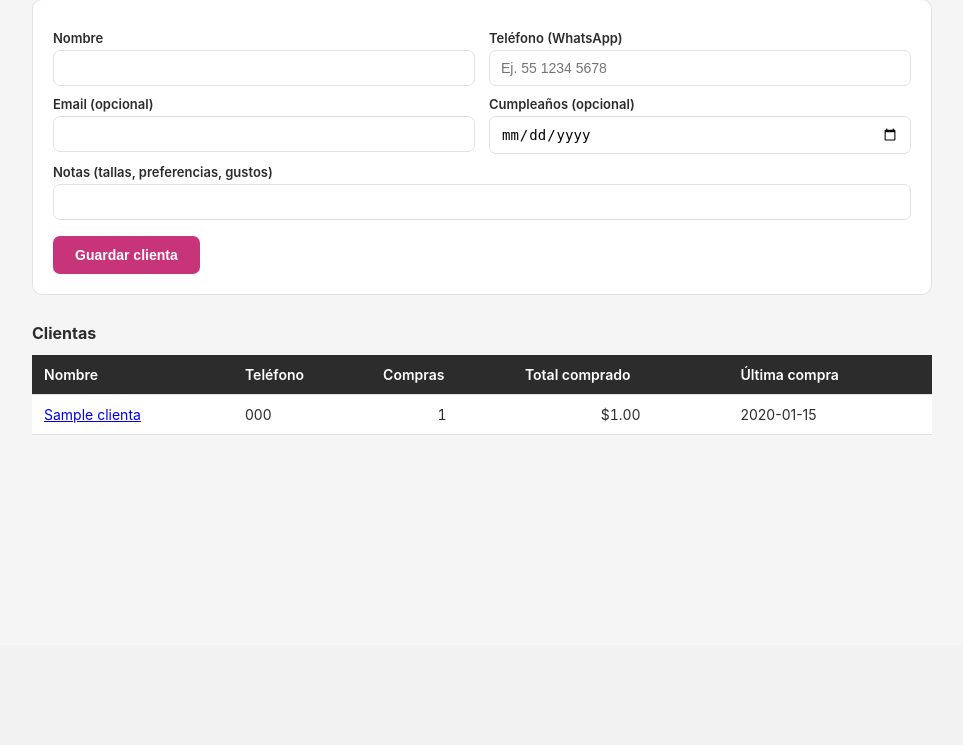
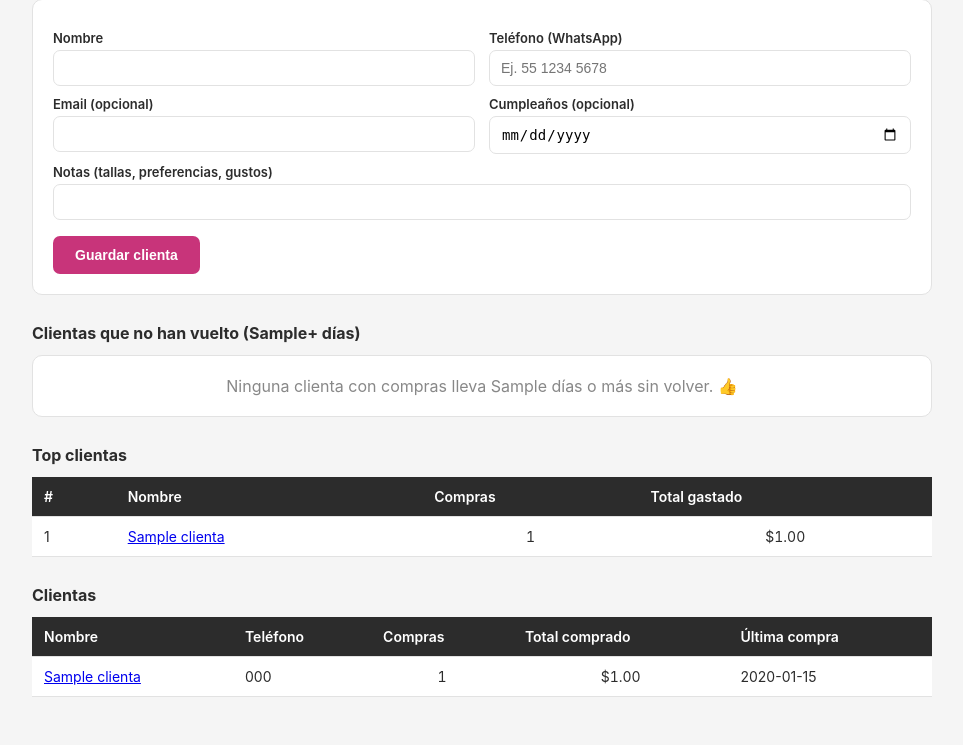
Before and after one commit to yuvalbaryosefp-alt/isha-wear-pos, a FastAPI app: template templates/clientas.html in a window 1280 px wide. Shown: the part 155-900 px from the top of the page, without its empty margins (158-1121 px from the left). Before the commit the page ends 590 px from the top, so only its background shows below. Run offline with FastAPI, Linux system fonts and the light colour scheme; the template is opened without the code that fills it: most values are stand-ins (such as "Sample title", 1, 10 or a date in 2020).

Commit message:
Agregar historial por producto, alertas de recurrencia y top clientas
- GET /productos/{id}/historial: ficha de un producto con todas sus
  ventas (con clienta y ganancia bruta) y todos sus movimientos de
  stock. Link "Historial" en la tabla de inventario.
- En /clientas: sección "Clientas que no han vuelto" (60+ días sin
  comprar, umbral configurable en DIAS_SIN_COMPRAR_ALERTA) y sección
  "Top clientas" (top 5 por total gastado).

```diff
--- a/app/main.py
+++ b/app/main.py
@@ -12,7 +12,7 @@ Luego abrir en el navegador:  http://127.0.0.1:8000
 import io
 import os
 import secrets
-from datetime import date
+from datetime import date, datetime
 from pathlib import Path
 from zoneinfo import ZoneInfo
 
@@ -29,6 +29,9 @@ from app.db import engine
 # Ancho máximo de una foto guardada (en píxeles). Suficiente para identificar
 # la prenda en pantalla; evita que fotos de celular (varios MB) inflen la base.
 FOTO_ANCHO_MAX = 1000
+
+# Días sin comprar a partir de los cuales una clienta se marca como "no ha vuelto".
+DIAS_SIN_COMPRAR_ALERTA = 60
 
 # ---------------------------------------------------------------------------
 # Protección con usuario y contraseña (HTTP Basic Auth).
@@ -408,6 +411,49 @@ def foto_producto(producto_id: int):
     return Response(content=bytes(fila["foto"]), media_type=fila["foto_tipo"] or "image/jpeg")
 
 
+@app.get("/productos/{producto_id}/historial")
+def historial_producto(request: Request, producto_id: int):
+    """Ficha de un producto: sus datos y todo su historial de movimientos y ventas."""
+    with engine.connect() as conn:
+        producto = conn.execute(text(
+            "SELECT id, sku, titulo, categoria, precio, costo, "
+            "       (foto IS NOT NULL) AS tiene_foto "
+            "FROM productos WHERE id = :id"
+        ), {"id": producto_id}).mappings().one_or_none()
+
+        if producto is None:
+            return RedirectResponse("/?error=Producto no encontrado.", status_code=303)
+
+        movimientos_rows = conn.execute(text(
+            "SELECT m.creado_en, s.nombre AS sucursal, m.tipo, m.delta, m.motivo "
+            "FROM movimientos m JOIN sucursales s ON s.id = m.sucursal_id "
+            "WHERE m.producto_id = :id ORDER BY m.creado_en DESC"
+        ), {"id": producto_id}).mappings().all()
+
+        ventas_rows = conn.execute(text(
+            "SELECT v.creada_en, v.cantidad, v.precio_unitario, v.costo_unitario, "
+            "       v.canal, s.nombre AS sucursal, c.nombre AS clienta "
+            "FROM ventas v "
+            "JOIN sucursales s ON s.id = v.sucursal_id "
+            "LEFT JOIN clientas c ON c.id = v.cliente_id "
+            "WHERE v.producto_id = :id ORDER BY v.creada_en DESC"
+        ), {"id": producto_id}).mappings().all()
+
+    # Convierte fechas a hora de CDMX, solo para mostrar.
+    movimientos = [
+        {**dict(m), "creado_en": m["creado_en"].astimezone(ZONA_CDMX)}
+        for m in movimientos_rows
+    ]
+    ventas = [
+        {**dict(v), "creada_en": v["creada_en"].astimezone(ZONA_CDMX)}
+        for v in ventas_rows
+    ]
+
+    return templates.TemplateResponse(request, "producto_historial.html", {
+        "producto": producto, "movimientos": movimientos, "ventas": ventas,
+    })
+
+
 @app.post("/productos/{producto_id}/eliminar")
 def eliminar_producto(producto_id: int):
     """'Elimina' un producto SIN borrarlo de la base: lo marca inactivo.
@@ -447,15 +493,38 @@ def ver_clientas(request: Request, error: str | None = None):
             "ORDER BY c.nombre"
         )).mappings().all()
 
-    # Convierte la fecha de última compra a hora de CDMX (si existe).
+    # Convierte la fecha de última compra a hora de CDMX y calcula días sin comprar.
+    ahora = datetime.now(ZONA_CDMX)
     clientas = []
     for f in filas:
         d = dict(f)
         if d["ultima_compra"] is not None:
             d["ultima_compra"] = d["ultima_compra"].astimezone(ZONA_CDMX)
+            d["dias_sin_comprar"] = (ahora - d["ultima_compra"]).days
+        else:
+            d["dias_sin_comprar"] = None
         clientas.append(d)
 
-    return templates.TemplateResponse(request, "clientas.html", {"clientas": clientas, "error": error})
+    # Alertas: clientas que SÍ han comprado antes pero llevan muchos días sin volver.
+    no_han_vuelto = sorted(
+        [c for c in clientas if c["dias_sin_comprar"] is not None
+         and c["dias_sin_comprar"] >= DIAS_SIN_COMPRAR_ALERTA],
+        key=lambda c: c["dias_sin_comprar"], reverse=True,
+    )
+
+    # Top clientas por lo que han gastado en total (solo las que sí han comprado algo).
+    top_clientas = sorted(
+        [c for c in clientas if c["total_comprado"] > 0],
+        key=lambda c: c["total_comprado"], reverse=True,
+    )[:5]
+
+    return templates.TemplateResponse(request, "clientas.html", {
+        "clientas": clientas,
+        "no_han_vuelto": no_han_vuelto,
+        "top_clientas": top_clientas,
+        "dias_alerta": DIAS_SIN_COMPRAR_ALERTA,
+        "error": error,
+    })
 
 
 @app.post("/clientas")
--- a/templates/clientas.html
+++ b/templates/clientas.html
@@ -40,6 +40,60 @@
     </form>
   </div>
 
+  {# ---------- Alerta: clientas que no han vuelto ---------- #}
+  <h2>Clientas que no han vuelto ({{ dias_alerta }}+ días)</h2>
+  {% if no_han_vuelto %}
+    <table>
+      <thead>
+        <tr>
+          <th>Nombre</th>
+          <th>Teléfono</th>
+          <th>Última compra</th>
+          <th>Días sin comprar</th>
+        </tr>
+      </thead>
+      <tbody>
+        {% for c in no_han_vuelto %}
+          <tr>
+            <td><a href="/clientas/{{ c.id }}">{{ c.nombre }}</a></td>
+            <td>{{ c.telefono or "—" }}</td>
+            <td>{{ c.ultima_compra.strftime("%d/%m/%Y") }}</td>
+            <td class="num" style="color:#B02A2A">{{ c.dias_sin_comprar }}</td>
+          </tr>
+        {% endfor %}
+      </tbody>
+    </table>
+  {% else %}
+    <div class="tarjeta vacio">Ninguna clienta con compras lleva {{ dias_alerta }} días o más sin volver. 👍</div>
+  {% endif %}
+
+  {# ---------- Top clientas por gasto total ---------- #}
+  <h2>Top clientas</h2>
+  {% if top_clientas %}
+    <table>
+      <thead>
+        <tr>
+          <th>#</th>
+          <th>Nombre</th>
+          <th>Compras</th>
+          <th>Total gastado</th>
+        </tr>
+      </thead>
+      <tbody>
+        {% for c in top_clientas %}
+          <tr>
+            <td>{{ loop.index }}</td>
+            <td><a href="/clientas/{{ c.id }}">{{ c.nombre }}</a></td>
+            <td class="num">{{ c.num_compras }}</td>
+            <td class="num">${{ "%.2f"|format(c.total_comprado) }}</td>
+          </tr>
+        {% endfor %}
+      </tbody>
+    </table>
+  {% else %}
+    <div class="tarjeta vacio">Todavía no hay compras ligadas a clientas.</div>
+  {% endif %}
+
   {# ---------- Lista de clientas con recurrencia ---------- #}
   <h2>Clientas</h2>
   {% if clientas %}
--- a/templates/index.html
+++ b/templates/index.html
@@ -225,6 +225,8 @@
               <td class="num">{{ cantidad }}</td>
             {% endfor %}
             <td>
+              <a href="/productos/{{ f.id }}/historial">Historial</a>
+              &nbsp;·&nbsp;
               <a href="/productos/{{ f.id }}/editar">Editar</a>
               &nbsp;·&nbsp;
               <form method="post" action="/productos/{{ f.id }}/eliminar" style="display:inline"
```
Also changed, not shown: templates/producto_historial.html (added, +81 -0 lines).
